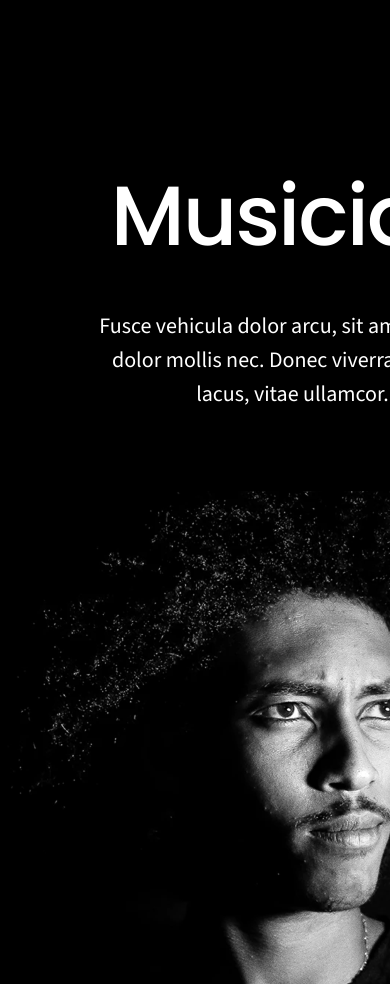
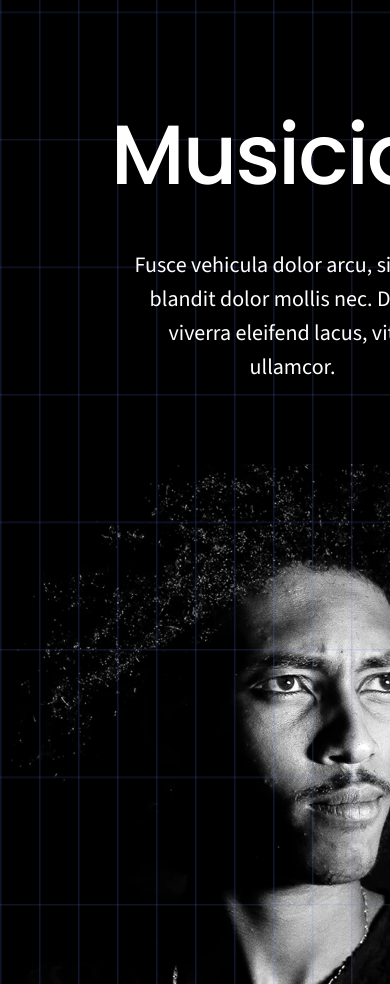
Before and after one commit to Garla-mantix/responsive-designs, a plain HTML site: page index.html in a window 390 px wide. Shown: the part 116-1100 px from the top of the page. Drawn offline with nearby package versions, Linux system fonts and the light colour scheme.

Commit message:
overlay and styling

```diff
--- a/index.html
+++ b/index.html
@@ -11,6 +11,7 @@
     <title>Musician</title>
 </head>
 <body>
+    <div class="overlay">
         <header class="header-container">
             <a class="logo" href="index.html"><h3>Head.</h3></a>
             <nav class="navbar">
@@ -31,8 +32,9 @@
                 </div>
             </section>
             <section class="main-right">
-            <img src="images/headshot.png" alt="headshot">
+                <img class="head" src="images/headshot.png" alt="headshot">
             </section>
         </main>
+    </div>
 </body>
 </html>
--- a/styles/index.css
+++ b/styles/index.css
@@ -15,7 +15,10 @@
         display: flex;
         justify-content: center;
         min-width: fit-content;
+
     }
+
+    /* ------------ Header (BIG SCREEN) ------------- */
 
     .header-container {
         display: flex;
@@ -64,6 +67,8 @@
         color: white;
     }
 
+      /* ------------ Main content (BIG SCREEN) ------------- */
+
     .main-left {
         width: 50%;
     }
@@ -103,16 +108,27 @@
 
     .main-right {
         max-width: 50%;
-        z-index: -1;
-
     }
 }
 
-@media screen and (max-width: 1100px) {
+@media screen and (max-width: 1170px) {
+    .overlay {
+        background-size: 10% 10%;
+        background-image:
+          linear-gradient(to right, #5c7cfa2d 1px, transparent 2px),
+          linear-gradient(to bottom, #5c7cfa29 1px, transparent 2px);
+    }
+
+    body {
+        max-height: 100vh;
+    }
+
     main {
         display: flex;
         flex-direction: column;
     }
+
+      /* ------------ Header (Mid Screen) ------------- */
 
     .header-container {
         display: flex;
@@ -121,10 +137,11 @@
 
     .logo {
         font-family: "Baloo 2", sans-serif;
-
         font-weight: 700;
         font-style: bold;
     }
+
+      /* ------------ Main content (Mid screen) ------------- */
 
     .main-left {
         width: 100%;
@@ -133,7 +150,7 @@
     .main-left__container {
         justify-items: center;
         margin-left: 0px;
-        margin-top: 20%;
+        margin-top: 0em;
     }
 
     .main-left__title {
@@ -142,7 +159,7 @@
 
     .main-left__text {
         margin-top: 0px;
-        max-width: 70%;
+        max-width: 55%;
         text-align: center;
     }
 
@@ -155,15 +172,23 @@
         margin-top: 5em;
         align-self: center;
     }
+
+    .head {
+        position: relative;
+        z-index: -1;
+    }
 }
 
-@media screen and (max-width: 650px) {
+@media screen and (max-width: 700px) {
+
+      /* ------------ Header (Small screen) ------------- */
+
     .navbar ul {
         display: none;
     }
 
     .menu {
         display: contents;
-       width: 100px;
+
     }
 }
```
Lines whose indentation alone changed are shown as unchanged.
